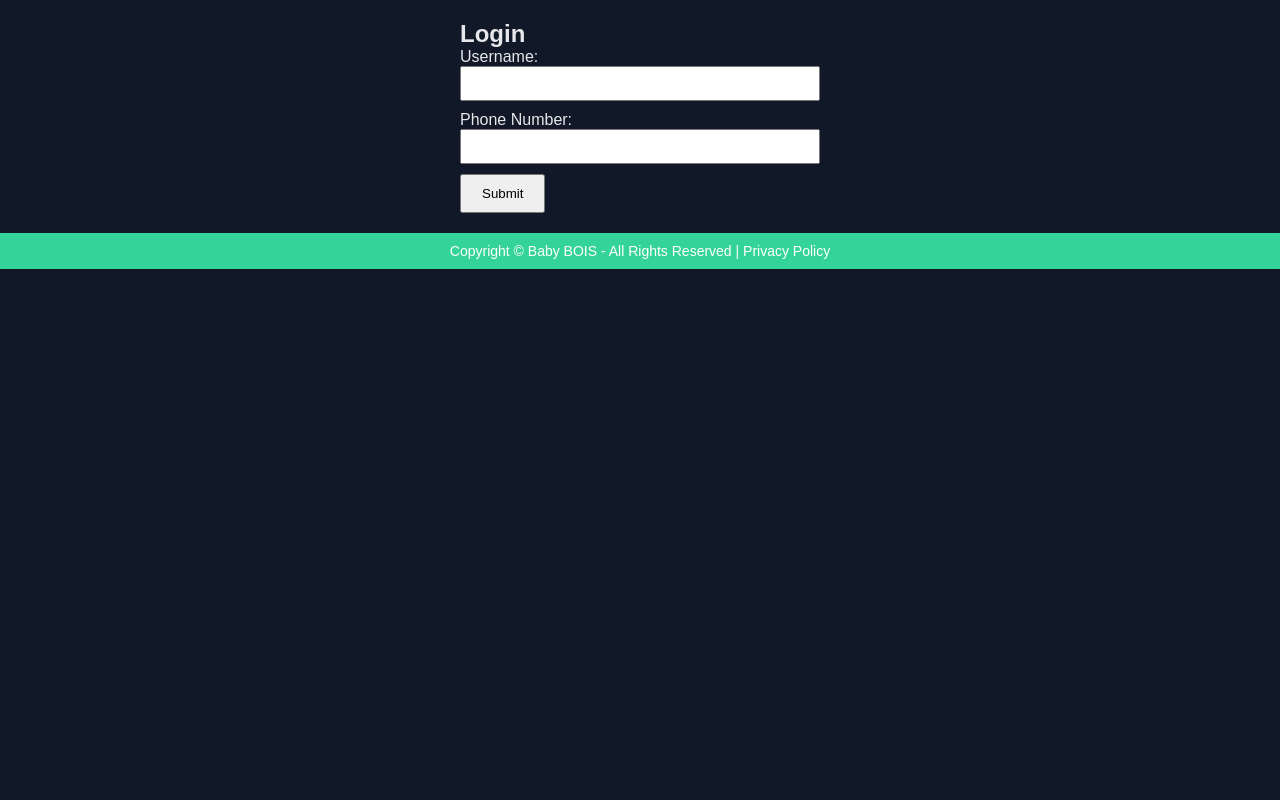
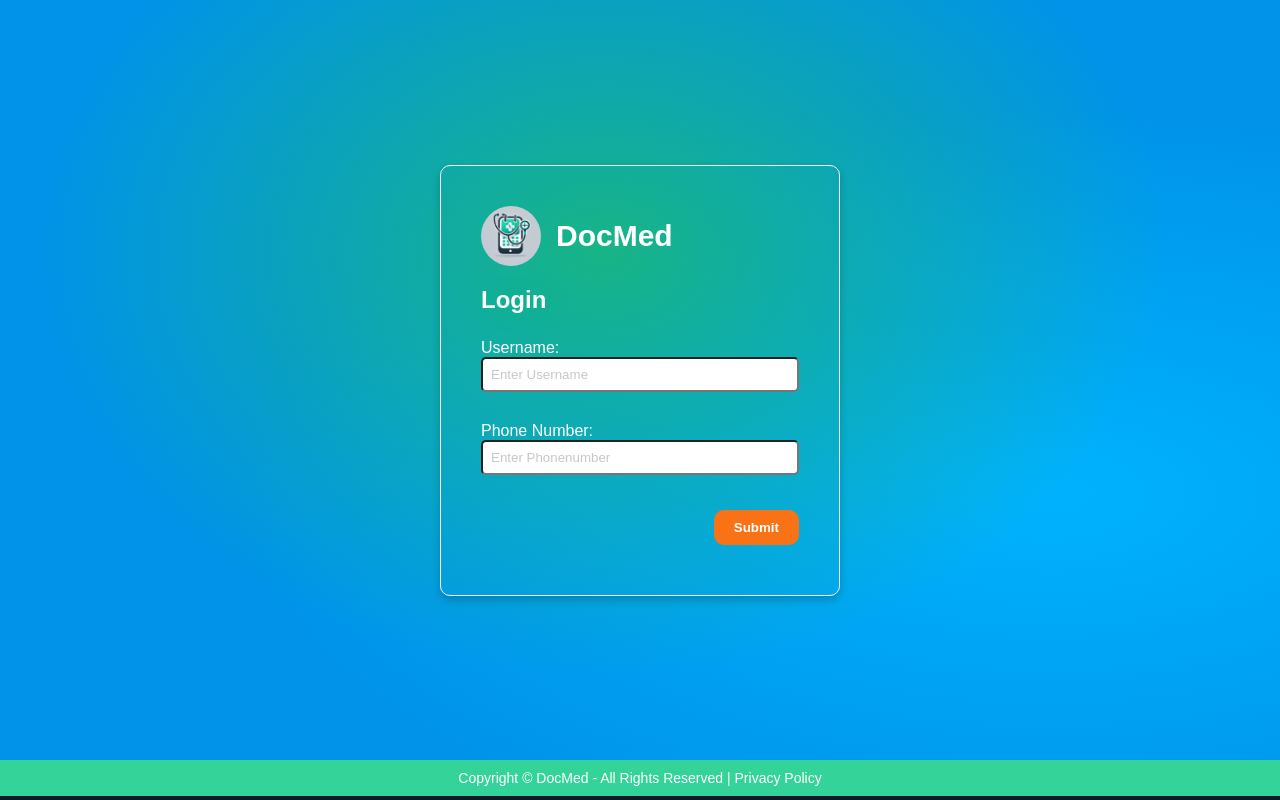
Before and after one commit to ShauryaRahlon/DocMed, a React (Vite) app in the folder Client/: page /login in a window 1280 px wide. Built offline with nearby package versions, Linux system fonts and the light colour scheme.

Commit message:
Login Frontend

```diff
--- a/Client/src/Footer/Footer.css
+++ b/Client/src/Footer/Footer.css
@@ -4,6 +4,9 @@
   text-align: center; /* Center the text */
   padding: 10px 0; /* Add some vertical spacing */
   font-size: 14px; /* Font size for the text */
+  /* position: fixed; */
+  /* bottom: 1px; */
+  /* width: 100%; */
 }
 
 .footer a {
--- a/Client/src/Footer/Footer.jsx
+++ b/Client/src/Footer/Footer.jsx
@@ -4,7 +4,7 @@ const Footer = () => {
   return (
    <>
     <footer class="footer">
-        <p>Copyright © Baby BOIS - All Rights Reserved | <a href="#">Privacy Policy</a></p>
+        <p>Copyright © DocMed - All Rights Reserved | <a href="#">Privacy Policy</a></p>
     </footer>
    </>
   )
--- a/Client/src/Pages/Login.jsx
+++ b/Client/src/Pages/Login.jsx
@@ -1,4 +1,5 @@
 import React, { useState } from "react";
+import '../Styling/Login.css';
 
 const Login = () => {
   const [formData, setFormData] = useState({
@@ -35,35 +36,43 @@ const Login = () => {
   };
 
   return (
-    <div style={{ maxWidth: "400px", margin: "auto", padding: "20px" }}>
-      <h2>Login</h2>
+    <div className="main-container">
+    <div className='login-container'>
+      <div style={{display:"flex", gap:"15px", justifyItems:"center", alignItems:"center", margin:"10px 0 20px 10px"}}>
+        <img src="/public/Logo-icon.webp" alt="DocMed icon" style={{width:"60px", height: "60px", borderRadius:"50px"}} />
+        <h2 style={{fontSize:"30px", color:"white"}}>DocMed</h2>
+      </div>
+      <h2 className="login-heading">Login</h2>
       <form onSubmit={handleSubmit}>
-        <div style={{ marginBottom: "10px" }}>
-          <label>Username:</label>
+        <div className='username' style={{ marginBottom: "10px" }}>
+          <label htmlFor='username'>Username:</label>
           <input
             type="text"
             name="username"
             value={formData.username}
             onChange={handleChange}
             required
-            style={{ width: "100%", padding: "8px" }}
+            placeholder="Enter Username"
+            style={{ width: "100%", padding: "8px", borderRadius: "5px"}}
           />
         </div>
-        <div style={{ marginBottom: "10px" }}>
-          <label>Phone Number:</label>
+        <div className='phonenumber' style={{ marginBottom: "10px" }}>
+          <label htmlFor='phone'>Phone Number:</label>
           <input
             type="tel"
             name="phone"
             value={formData.phone}
             onChange={handleChange}
             required
-            style={{ width: "100%", padding: "8px" }}
+            placeholder="Enter Phonenumber"
+            style={{ width: "100%", padding: "8px", borderRadius: "5px"}}
           />
         </div>
-        <button type="submit" style={{ padding: "10px 20px" }}>
+        <button className='submit-btn' type="submit" style={{ padding: "10px 20px" }}>
           Submit
         </button>
       </form>
+    </div>
     </div>
   );
 };
--- /dev/null
+++ b/Client/src/Styling/Login.css
@@ -0,0 +1,106 @@
+* {
+  margin: 0;
+  padding: 0;
+  font-family: sans-serif;
+}
+
+body,
+html {
+  height: 100%; /* Ensure the body takes the full viewport height */
+}
+
+.main-container {
+  /* display: flex;
+  flex-direction: column;
+  justify-content: center;
+  align-items: center;
+  height: 100%;
+  height: calc(100vh - 24px); */
+
+  /* margin: 0;
+  min-height: 95vh;
+  display: flex;
+  justify-content: center;
+  align-items: center;
+  background: linear-gradient(135deg, #1a2a6c, #b21f1f, #fdbb2d);
+  background-size: 400% 400%;
+  animation: gradient 15s ease infinite;
+  font-family: -apple-system, BlinkMacSystemFont, "Segoe UI", Roboto, sans-serif; */
+
+  margin: 0;
+  min-height: 95vh;
+  display: flex;
+  justify-content: center;
+  align-items: center;
+  background-color: #0093e9;
+  background-image: radial-gradient(
+      at 47% 33%,
+      hsl(162, 77%, 40%) 0,
+      transparent 59%
+    ),
+    radial-gradient(at 82% 65%, hsl(198, 100%, 50%) 0, transparent 55%);
+  font-family: -apple-system, BlinkMacSystemFont, "Segoe UI", Roboto, sans-serif;
+  position: relative;
+  overflow: hidden;
+}
+
+.login-container {
+  border: 1px solid whitesmoke;
+  border-radius: 10px;
+  padding: 30px;
+  max-width: 400px;
+  width: 90%; /* Makes it responsive */
+  box-shadow: 0 4px 8px rgba(0, 0, 0, 0.2); /* Optional: Add a shadow for better aesthetics */
+  background-color: transparent; /* Ensure readability */
+  min-height: 50vh;
+}
+
+.login-heading {
+  margin-left: 10px;
+  margin-bottom: 15px;
+  font-weight: bold;
+  color: #ffffff;
+  text-shadow: 2px 2px 20px #10b981;
+}
+/* footer {
+  position: absolute;
+  bottom: 0;
+  width: 100%;
+  text-align: center;
+  padding: 10px 0;
+  background-color: #333;
+  color: white;
+} */
+
+.username,
+.phonenumber,
+.submit-btn {
+  padding: 10px;
+}
+
+.submit-btn {
+  padding: 10px;
+  border-radius: 10px;
+  background-color: #f97316;
+  color: white;
+  font-weight: bold;
+  transition: 0.1s ease-in-out;
+  float: right; /*Aligns the button to the right */
+  border: none;
+  margin: 15px 10px 20px 0px;
+}
+
+.submit-btn:hover {
+  transform: scale(1.05);
+  opacity: 0.9;
+  cursor: pointer;
+  border: 1px solid whitesmoke;
+}
+
+input::placeholder {
+  opacity: 0.4;
+}
+
+label {
+  color: white;
+}
--- a/Client/src/Styling/MainHome.css
+++ b/Client/src/Styling/MainHome.css
@@ -53,13 +53,13 @@
   border: none;
   border-radius: 4px;
   cursor: pointer;
+  text-decoration: none;
 }
 
 .login-button:hover {
   background-color: #ea580c;
 }
 
-/* Header Styles */
 /* Header Styles */
 .header {
   max-width: 100vw;
```
